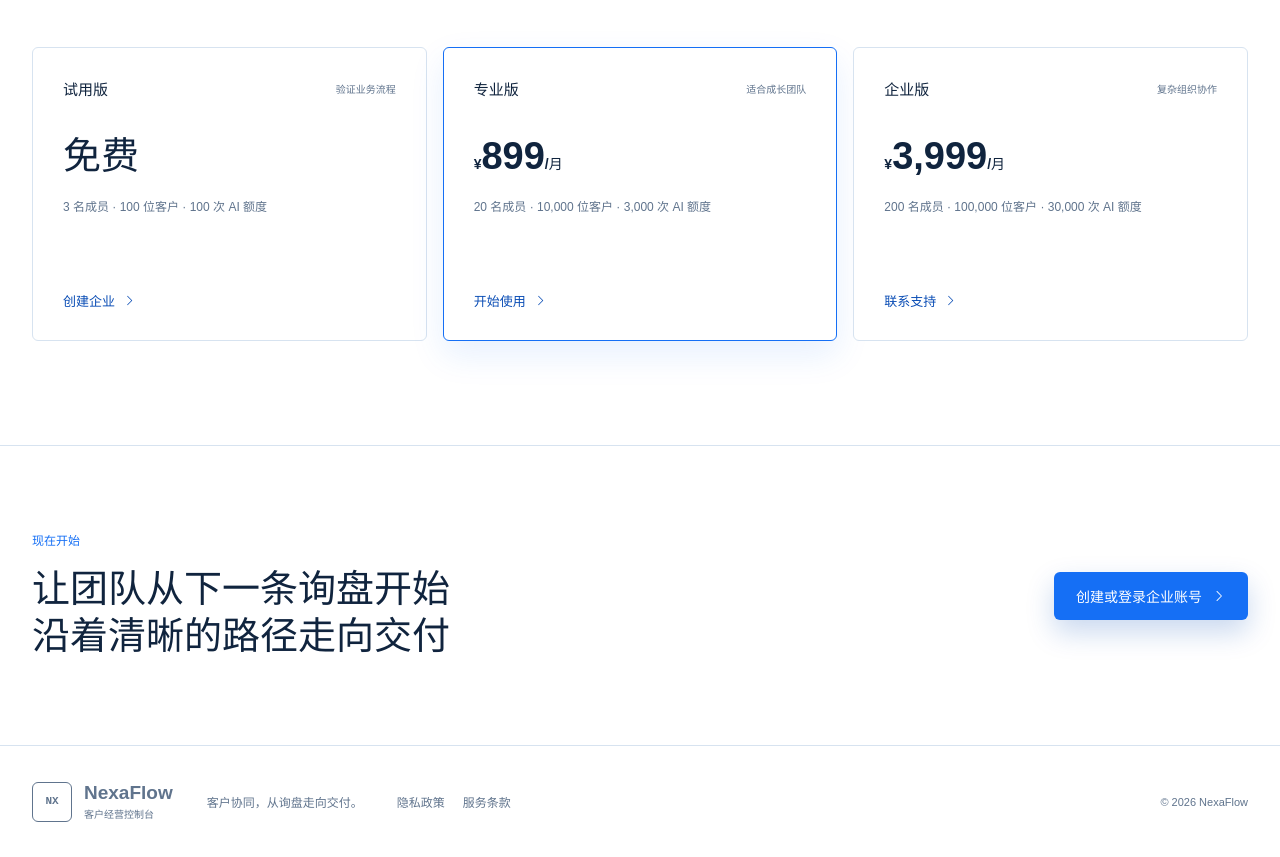
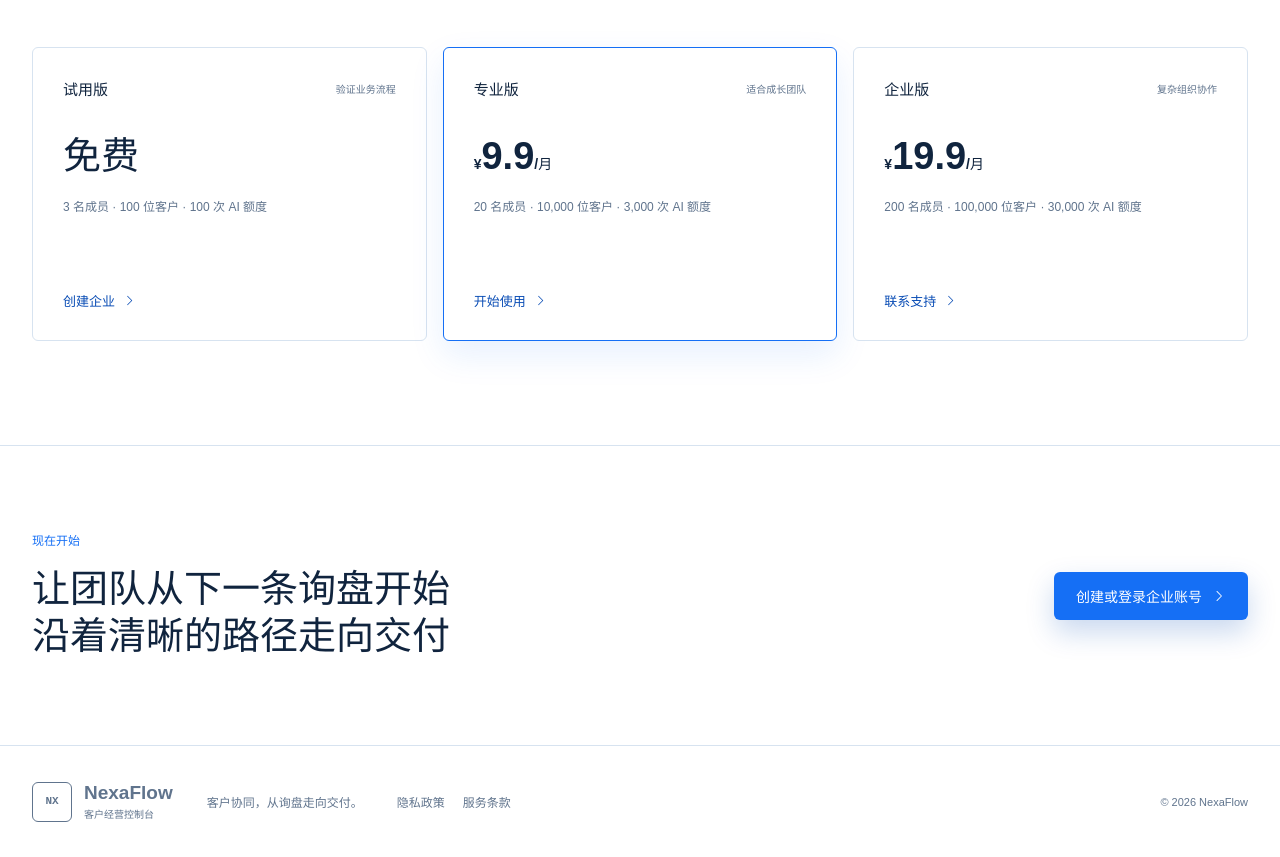
Before and after one commit to wangken13/nexaflow-frontend, a Vue app: page / in a window 1280 px wide. Shown: the part 2820-3677 px from the top of the page. Built offline with nearby package versions, Linux system fonts and the light colour scheme.

Commit message:
fix: align public plan pricing

```diff
--- a/src/views/PublicHomeView.vue
+++ b/src/views/PublicHomeView.vue
@@ -170,12 +170,12 @@ onBeforeUnmount(stopWorkflowRotation)
         </article>
         <article class="featured">
           <header><p>专业版</p><span>适合成长团队</span></header>
-          <strong><small>¥</small>899<small>/月</small></strong><small>20 名成员 · 10,000 位客户 · 3,000 次 AI 额度</small>
+          <strong><small>¥</small>9.9<small>/月</small></strong><small>20 名成员 · 10,000 位客户 · 3,000 次 AI 额度</small>
           <RouterLink :to="{ path: '/login', query: { redirect: '/app/governance' } }">开始使用<el-icon><ArrowRight /></el-icon></RouterLink>
         </article>
         <article>
           <header><p>企业版</p><span>复杂组织协作</span></header>
-          <strong><small>¥</small>3,999<small>/月</small></strong><small>200 名成员 · 100,000 位客户 · 30,000 次 AI 额度</small>
+          <strong><small>¥</small>19.9<small>/月</small></strong><small>200 名成员 · 100,000 位客户 · 30,000 次 AI 额度</small>
           <RouterLink :to="{ path: '/login', query: { redirect: '/app/help' } }">联系支持<el-icon><ArrowRight /></el-icon></RouterLink>
         </article>
       </div>
```
